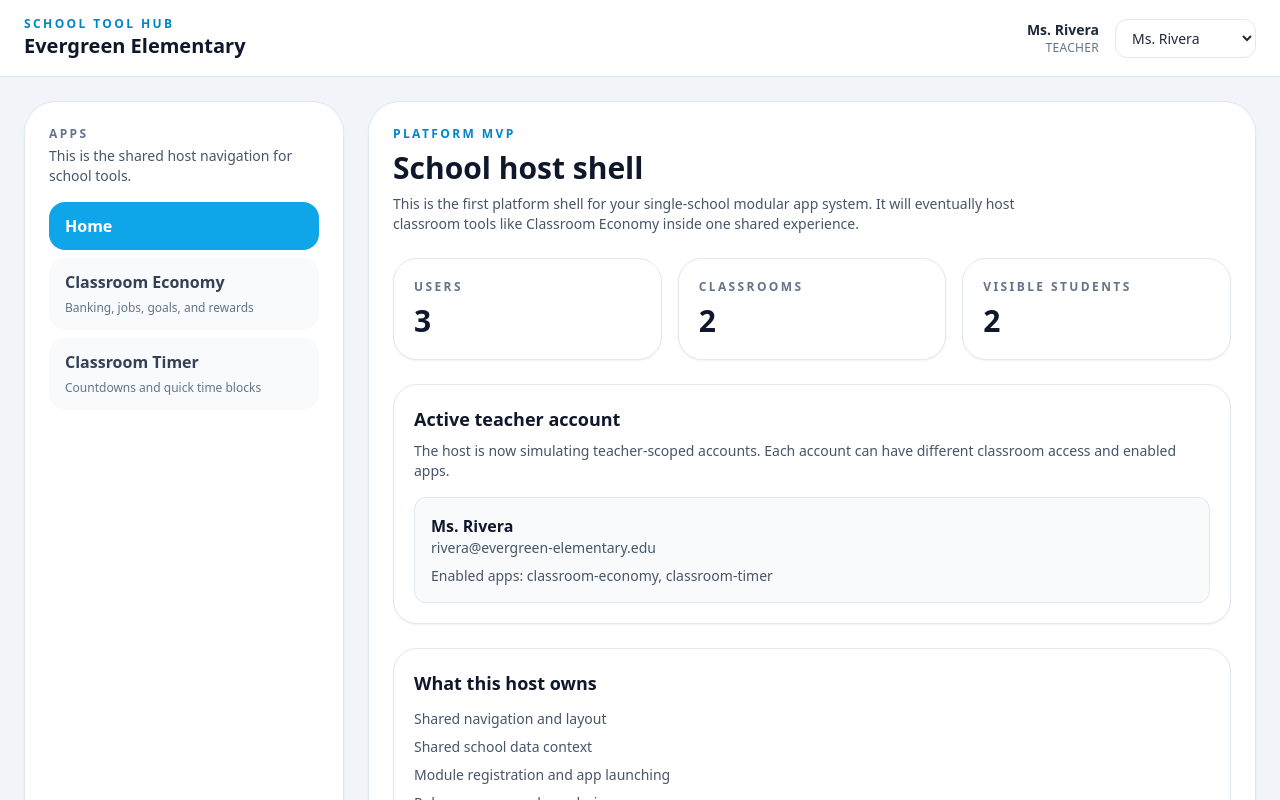
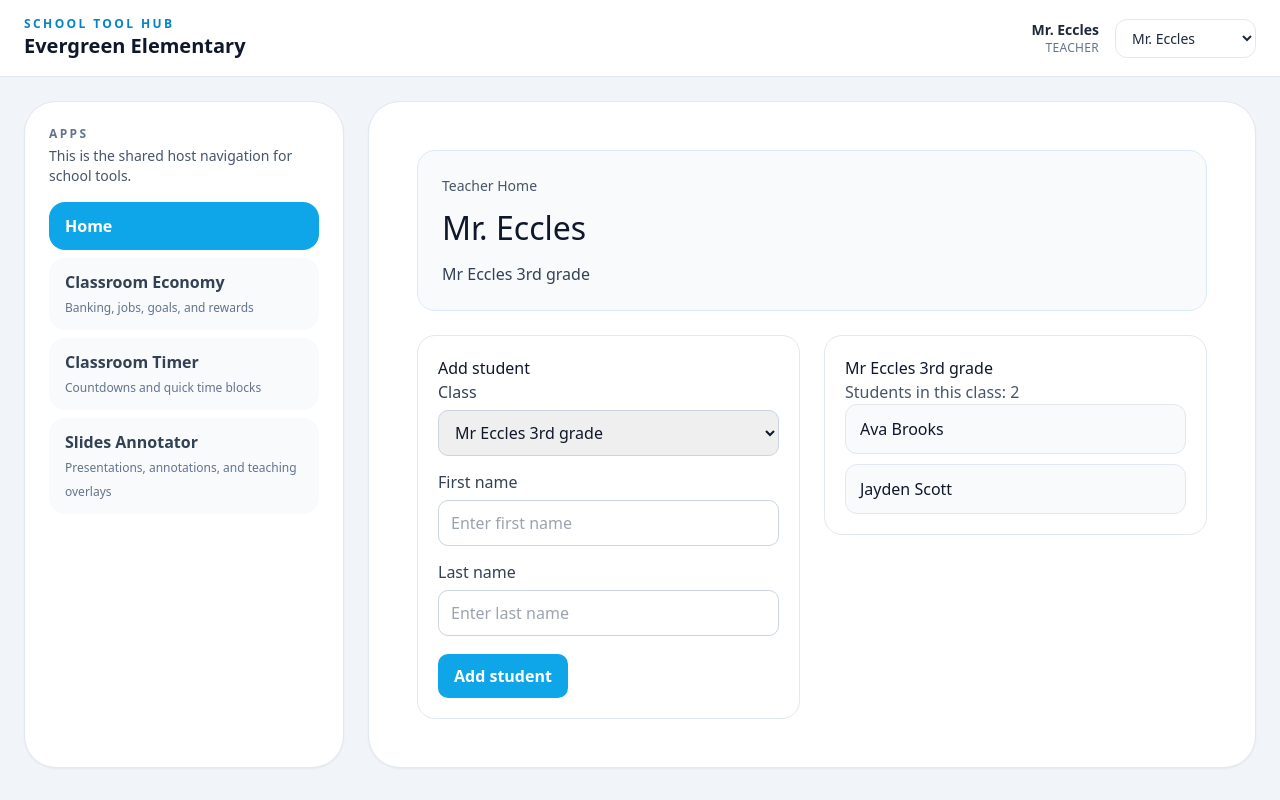
Before and after one commit to LiamS12-12/School_Tool_Hub, a React (Vite) app in the folder host_app/: page / in a window 1280 px wide. Shown: the top 800 px of the page. Built offline with nearby package versions, Linux system fonts and the light colour scheme.

Commit message:
Build host demo with shared classroom data

```diff
--- a/host_app/src/app/hostApp.jsx
+++ b/host_app/src/app/hostApp.jsx
@@ -3,9 +3,13 @@ import { AppHeader } from '../core/shell/AppHeader';
 import { AppSidebar } from '../core/shell/AppSidebar';
 import { DashboardHome } from '../core/shell/DashboardHome';
 import { moduleRegistry } from '../modules/moduleRegistry';
-import { createSchoolContext } from '../shared/data/createSchoolContext';
+import {
+  createSchoolContext,
+  initialUsers,
+  initialClassrooms,
+  initialStudents,
+} from '../shared/data/createSchoolContext';
 import { AppShellPanel } from '../shared/ui/AppShellPanel';
-import { tokens } from '../shared/design/tokens';
 import { getEnabledModules } from '../shared/permissions/schoolPermissions';
 import { loadStoredValue, saveStoredValue } from '../shared/utils/localStorage';
 
@@ -15,11 +19,27 @@ export default function HostApp() {
   const [persistedHostState, setPersistedHostState] = useState(() =>
     loadStoredValue(HOST_APP_STORAGE_KEY, {
       currentUserId: 'teacher-1',
-      activeModuleId: null
+      activeModuleId: null,
     })
   );
+
+  const [users] = useState(initialUsers);
+  const [classrooms] = useState(initialClassrooms);
+  const [students, setStudents] = useState(initialStudents);
+
   const { currentUserId, activeModuleId } = persistedHostState;
-  const schoolContext = useMemo(() => createSchoolContext(currentUserId), [currentUserId]);
+
+  const schoolContext = useMemo(
+    () =>
+      createSchoolContext({
+        currentUserId,
+        users,
+        classrooms,
+        students,
+      }),
+    [currentUserId, users, classrooms, students]
+  );
+
   const availableModules = useMemo(
     () => getEnabledModules(schoolContext.currentUser, moduleRegistry),
     [schoolContext.currentUser]
@@ -28,15 +48,32 @@ export default function HostApp() {
   const setCurrentUserId = (nextUserId) => {
     setPersistedHostState((prev) => ({
       ...prev,
-      currentUserId: nextUserId
+      currentUserId: nextUserId,
     }));
   };
 
   const setActiveModuleId = (nextModuleId) => {
     setPersistedHostState((prev) => ({
       ...prev,
-      activeModuleId: nextModuleId
+      activeModuleId: nextModuleId,
     }));
+  };
+
+  const addStudentToClassroom = ({ firstName, lastName, classroomId }) => {
+    const cleanFirstName = firstName.trim();
+    const cleanLastName = lastName.trim();
+
+    if (!cleanFirstName || !classroomId) return;
+
+    setStudents((prev) => [
+      ...prev,
+      {
+        id: `student-${Date.now()}`,
+        firstName: cleanFirstName,
+        lastName: cleanLastName,
+        classroomId,
+      },
+    ]);
   };
 
   useEffect(() => {
@@ -44,7 +81,10 @@ export default function HostApp() {
   }, [persistedHostState]);
 
   useEffect(() => {
-    if (activeModuleId && !availableModules.some((module) => module.id === activeModuleId)) {
+    if (
+      activeModuleId &&
+      !availableModules.some((module) => module.id === activeModuleId)
+    ) {
       setActiveModuleId(null);
     }
   }, [activeModuleId, availableModules]);
@@ -57,22 +97,29 @@ export default function HostApp() {
   const ActiveScreen = activeModule?.screen || DashboardHome;
 
   return (
-    <div className={`min-h-screen ${tokens.color.background} ${tokens.color.text}`}>
+    <div className="min-h-screen bg-slate-100 text-slate-900">
       <AppHeader
         school={schoolContext.school}
         currentUser={schoolContext.currentUser}
-        users={schoolContext.users}
+        users={users}
         onSwitchUser={setCurrentUserId}
       />
-      <div className="mx-auto flex w-full max-w-7xl gap-6 px-4 py-6 md:px-6">
+
+      <div className="mx-auto flex max-w-7xl gap-6 px-6 py-6">
         <AppSidebar
           modules={availableModules}
           activeModuleId={activeModuleId}
           onSelectModule={setActiveModuleId}
         />
-        <AppShellPanel className="min-h-[70vh] flex-1">
-          <ActiveScreen schoolContext={schoolContext} />
-        </AppShellPanel>
+
+        <main className="min-w-0 flex-1">
+          <AppShellPanel>
+            <ActiveScreen
+              schoolContext={schoolContext}
+              onAddStudent={addStudentToClassroom}
+            />
+          </AppShellPanel>
+        </main>
       </div>
     </div>
   );
--- a/host_app/src/core/shell/DashboardHome.jsx
+++ b/host_app/src/core/shell/DashboardHome.jsx
@@ -1,70 +1,220 @@
-import React from 'react';
-import { Card } from '../../shared/ui/Card';
-import { SectionHeader } from '../../shared/ui/SectionHeader';
-import { tokens } from '../../shared/design/tokens';
+import React, { useMemo, useState } from 'react';
 
-export function DashboardHome({ schoolContext }) {
+export function DashboardHome({ schoolContext, onAddStudent }) {
+  const visibleClassrooms = schoolContext?.visibleClassrooms ?? [];
+  const visibleStudents = schoolContext?.visibleStudents ?? [];
+  const activeClassroom = visibleClassrooms[0] ?? null;
+
+  const [firstName, setFirstName] = useState('');
+  const [lastName, setLastName] = useState('');
+  const [classroomId, setClassroomId] = useState(activeClassroom?.id ?? '');
+
+  const studentsForSelectedClass = useMemo(() => {
+    return visibleStudents.filter((student) => student.classroomId === classroomId);
+  }, [visibleStudents, classroomId]);
+
+  const selectedClassroom =
+    visibleClassrooms.find((classroom) => classroom.id === classroomId) ??
+    activeClassroom;
+
+  const isAdmin = schoolContext?.currentUser?.role === 'admin';
+
+  const handleSubmit = (event) => {
+    event.preventDefault();
+
+    if (!firstName.trim() || !classroomId) return;
+
+    onAddStudent({
+      firstName,
+      lastName,
+      classroomId,
+    });
+
+    setFirstName('');
+    setLastName('');
+  };
+
   return (
-    <div className="space-y-6">
-      <SectionHeader
-        eyebrow="Platform MVP"
-        title="School host shell"
-        description="This is the first platform shell for your single-school modular app system. It will eventually host classroom tools like Classroom Economy inside one shared experience."
-      />
+    <div style={{ padding: '24px' }}>
+      <div
+        style={{
+          background: '#f8fafc',
+          border: '1px solid #dbeafe',
+          borderRadius: '18px',
+          padding: '24px',
+          marginBottom: '24px',
+        }}
+      >
+        <p style={{ margin: 0, fontSize: '14px', color: '#475569' }}>
+          Teacher Home
+        </p>
+        <h1 style={{ margin: '8px 0 10px 0', fontSize: '32px', color: '#0f172a' }}>
+          {schoolContext?.currentUser?.name}
+        </h1>
+        <p style={{ margin: 0, color: '#334155' }}>
+          {isAdmin
+            ? 'Admin view - all classroom data is available across the host app.'
+            : selectedClassroom?.name ?? 'No class selected'}
+        </p>
+      </div>
 
-      <section className="grid gap-4 md:grid-cols-3">
-        <Card className="bg-slate-50">
-          <p className={`${tokens.typography.eyebrow} ${tokens.color.textSoft}`}>Users</p>
-          <p className="mt-2 text-3xl font-extrabold text-slate-900">{schoolContext.users.length}</p>
-        </Card>
-        <Card className="bg-slate-50">
-          <p className={`${tokens.typography.eyebrow} ${tokens.color.textSoft}`}>Classrooms</p>
-          <p className="mt-2 text-3xl font-extrabold text-slate-900">{schoolContext.classrooms.length}</p>
-        </Card>
-        <Card className="bg-slate-50">
-          <p className={`${tokens.typography.eyebrow} ${tokens.color.textSoft}`}>Visible Students</p>
-          <p className="mt-2 text-3xl font-extrabold text-slate-900">{schoolContext.visibleStudents.length}</p>
-        </Card>
-      </section>
+      <div
+        style={{
+          display: 'grid',
+          gridTemplateColumns: '1fr 1fr',
+          gap: '24px',
+          alignItems: 'start',
+        }}
+      >
+        <div
+          style={{
+            background: '#ffffff',
+            border: '1px solid #e2e8f0',
+            borderRadius: '18px',
+            padding: '20px',
+          }}
+        >
+          <h2 style={{ marginTop: 0, color: '#0f172a' }}>Add student</h2>
 
-      <Card>
-        <h3 className="text-lg font-bold text-slate-900">Active teacher account</h3>
-        <p className="mt-2 text-sm text-slate-600">
-          The host is now simulating teacher-scoped accounts. Each account can have different classroom access and enabled apps.
-        </p>
-        <div className="mt-4 rounded-xl border border-slate-200 bg-slate-50 px-4 py-4">
-          <p className="font-bold text-slate-900">{schoolContext.currentUser.name}</p>
-          <p className="text-sm text-slate-600">{schoolContext.currentUser.email}</p>
-          <p className="mt-2 text-sm text-slate-600">
-            Enabled apps: {(schoolContext.teacherProfile.enabledModules || []).join(', ') || 'None'}
+          <form onSubmit={handleSubmit}>
+            <div style={{ marginBottom: '14px' }}>
+              <label
+                htmlFor="classroom-select"
+                style={{ display: 'block', marginBottom: '6px', color: '#334155' }}
+              >
+                Class
+              </label>
+              <select
+                id="classroom-select"
+                value={classroomId}
+                onChange={(event) => setClassroomId(event.target.value)}
+                style={{
+                  width: '100%',
+                  padding: '10px 12px',
+                  borderRadius: '10px',
+                  border: '1px solid #cbd5e1',
+                }}
+              >
+                {visibleClassrooms.map((classroom) => (
+                  <option key={classroom.id} value={classroom.id}>
+                    {classroom.name}
+                  </option>
+                ))}
+              </select>
+            </div>
+
+            <div style={{ marginBottom: '14px' }}>
+              <label
+                htmlFor="first-name"
+                style={{ display: 'block', marginBottom: '6px', color: '#334155' }}
+              >
+                First name
+              </label>
+              <input
+                id="first-name"
+                value={firstName}
+                onChange={(event) => setFirstName(event.target.value)}
+                placeholder="Enter first name"
+                style={{
+                  width: '100%',
+                  padding: '10px 12px',
+                  borderRadius: '10px',
+                  border: '1px solid #cbd5e1',
+                  boxSizing: 'border-box',
+                }}
+              />
+            </div>
+
+            <div style={{ marginBottom: '18px' }}>
+              <label
+                htmlFor="last-name"
+                style={{ display: 'block', marginBottom: '6px', color: '#334155' }}
+              >
+                Last name
+              </label>
+              <input
+                id="last-name"
+                value={lastName}
+                onChange={(event) => setLastName(event.target.value)}
+                placeholder="Enter last name"
+                style={{
+                  width: '100%',
+                  padding: '10px 12px',
+                  borderRadius: '10px',
+                  border: '1px solid #cbd5e1',
+                  boxSizing: 'border-box',
+                }}
+              />
+            </div>
+
+            <button
+              type="submit"
+              style={{
+                background: '#0ea5e9',
+                color: '#ffffff',
+                border: 'none',
+                borderRadius: '10px',
+                padding: '10px 16px',
+                cursor: 'pointer',
+                fontWeight: 600,
+              }}
+            >
+              Add student
+            </button>
+          </form>
+        </div>
+
+        <div
+          style={{
+            background: '#ffffff',
+            border: '1px solid #e2e8f0',
+            borderRadius: '18px',
+            padding: '20px',
+          }}
+        >
+          <h2 style={{ marginTop: 0, color: '#0f172a' }}>
+            {selectedClassroom?.name ?? 'Class list'}
+          </h2>
+          <p style={{ color: '#475569', marginTop: 0 }}>
+            Students in this class: {studentsForSelectedClass.length}
           </p>
+
+          <div
+            style={{
+              display: 'grid',
+              gap: '10px',
+            }}
+          >
+            {studentsForSelectedClass.map((student) => (
+              <div
+                key={student.id}
+                style={{
+                  background: '#f8fafc',
+                  border: '1px solid #e2e8f0',
+                  borderRadius: '12px',
+                  padding: '12px 14px',
+                }}
+              >
+                {student.firstName} {student.lastName}
+              </div>
+            ))}
+
+            {studentsForSelectedClass.length === 0 && (
+              <div
+                style={{
+                  background: '#f8fafc',
+                  border: '1px dashed #cbd5e1',
+                  borderRadius: '12px',
+                  padding: '14px',
+                  color: '#64748b',
+                }}
+              >
+                No students added yet.
+              </div>
+            )}
+          </div>
         </div>
-      </Card>
-
-      <Card>
-        <h3 className="text-lg font-bold text-slate-900">What this host owns</h3>
-        <ul className="mt-3 space-y-2 text-sm text-slate-600">
-          <li>Shared navigation and layout</li>
-          <li>Shared school data context</li>
-          <li>Module registration and app launching</li>
-          <li>Role-aware access boundaries</li>
-        </ul>
-      </Card>
-
-      <Card>
-        <h3 className="text-lg font-bold text-slate-900">Current teacher scope</h3>
-        <p className="mt-2 text-sm text-slate-600">
-          The current signed-in user should only see classrooms and students within their allowed scope.
-        </p>
-        <div className="mt-4 grid gap-3 md:grid-cols-2">
-          {schoolContext.visibleClassrooms.map((classroom) => (
-            <div key={classroom.id} className={`rounded-xl border ${tokens.color.border} ${tokens.color.surfaceMuted} px-4 py-3`}>
-              <p className="font-bold text-slate-900">{classroom.name}</p>
-              <p className="text-sm text-slate-600">Grade {classroom.gradeLevel}</p>
-            </div>
-          ))}
-        </div>
-      </Card>
+      </div>
     </div>
   );
 }
--- /dev/null
+++ b/host_app/src/modules/slides-annotator/SlidesAnnotatorModule.jsx
@@ -0,0 +1,94 @@
+export function SlidesAnnotatorModule({ schoolContext }) {
+  const classroom = schoolContext?.visibleClassrooms?.[0];
+  const students = schoolContext?.visibleStudents ?? [];
+
+  return (
+    <div style={{ padding: '24px' }}>
+      <h1 style={{ marginBottom: '8px' }}>Slides Annotator</h1>
+      <p style={{ marginTop: 0, marginBottom: '24px', opacity: 0.8 }}>
+        Demo module for presentation overlays and teaching annotations
+      </p>
+
+      <div
+        style={{
+          display: 'grid',
+          gridTemplateColumns: '320px 1fr',
+          gap: '24px',
+          alignItems: 'start',
+        }}
+      >
+        <div
+          style={{
+            border: '1px solid #2a2a2a',
+            borderRadius: '16px',
+            padding: '16px',
+            background: '#f8fafc',
+          }}
+        >
+          <h2 style={{ marginTop: 0 }}>Shared Class Data</h2>
+          <p><strong>Active Class:</strong> {classroom?.name ?? 'No class selected'}</p>
+          <p><strong>Student Count:</strong> {students.length}</p>
+
+          <div style={{ marginTop: '16px' }}>
+            <strong>Students</strong>
+            <ul style={{ paddingLeft: '20px' }}>
+              {students.slice(0, 5).map((student) => (
+                <li key={student.id}>{student.firstName} {student.lastName}</li>
+              ))}
+            </ul>
+          </div>
+        </div>
+
+        <div
+          style={{
+            border: '1px solid #2a2a2a',
+            borderRadius: '16px',
+            padding: '16px',
+            background: '#f8fafc',
+          }}
+        >
+          <h2 style={{ marginTop: 0 }}>Presentation Area</h2>
+
+          <div
+            style={{
+              display: 'flex',
+              gap: '12px',
+              marginBottom: '16px',
+              flexWrap: 'wrap',
+            }}
+          >
+            <button>Move</button>
+            <button>Pen</button>
+            <button>Highlight</button>
+            <button>Eraser</button>
+            <button>Text</button>
+            <button>Clear</button>
+          </div>
+
+          <div
+            style={{
+              height: '480px',
+              borderRadius: '12px',
+              border: '1px dashed #444',
+              display: 'flex',
+              alignItems: 'center',
+              justifyContent: 'center',
+              background: '#f8fafc',
+              textAlign: 'center',
+              padding: '24px',
+            }}
+          >
+            <div>
+              <p style={{ fontSize: '18px', marginBottom: '8px' }}>
+                Slide deck / annotation canvas goes here
+              </p>
+              <p style={{ opacity: 0.7, margin: 0 }}>
+                Will add google slide intigration
+              </p>
+            </div>
+          </div>
+        </div>
+      </div>
+    </div>
+  );
+}
--- /dev/null
+++ b/host_app/src/modules/slides-annotator/index.js
@@ -0,0 +1,9 @@
+import { SlidesAnnotatorModule } from './SlidesAnnotatorModule';
+
+export const slidesAnnotatorModule = {
+  id: 'slides-annotator',
+  name: 'Slides Annotator',
+  description: 'Presentations, annotations, and teaching overlays',
+  permissions: ['slides-annotator:view'],
+  screen: SlidesAnnotatorModule,
+};
--- a/host_app/src/shared/data/createSchoolContext.js
+++ b/host_app/src/shared/data/createSchoolContext.js
@@ -5,36 +5,36 @@ import {
   createStudent,
   createUser,
   ROLE_ADMIN,
-  ROLE_TEACHER
+  ROLE_TEACHER,
 } from './entities';
 import { getVisibleClassrooms, getVisibleStudents } from '../permissions/schoolPermissions';
 
 const school = createSchool({
   id: 'school-1',
-  name: 'Evergreen Elementary'
+  name: 'Evergreen Elementary',
 });
 
 const schoolSettings = createSchoolSettings({
   schoolName: 'Evergreen Elementary',
   primaryColor: '#0ea5e9',
-  supportEmail: 'office@evergreen-elementary.edu'
+  supportEmail: 'office@evergreen-elementary.edu',
 });
 
-const users = [
+export const initialUsers = [
   createUser({
     id: 'admin-1',
     name: 'Principal Chen',
     role: ROLE_ADMIN,
     email: 'chen@evergreen-elementary.edu',
-    enabledModules: ['classroom-economy', 'classroom-timer']
+    enabledModules: ['classroom-economy', 'classroom-timer', 'slides-annotator'],
   }),
   createUser({
     id: 'teacher-1',
-    name: 'Ms. Rivera',
+    name: 'Mr. Eccles',
     role: ROLE_TEACHER,
-    email: 'rivera@evergreen-elementary.edu',
-    enabledModules: ['classroom-economy', 'classroom-timer'],
-    defaultClassroomId: 'class-1'
+    email: 'eccles@evergreen-elementary.edu',
+    enabledModules: ['classroom-economy', 'classroom-timer', 'slides-annotator'],
+    defaultClassroomId: 'class-1',
   }),
   createUser({
     id: 'teacher-2',
@@ -42,24 +42,57 @@ const users = [
     role: ROLE_TEACHER,
     email: 'patel@evergreen-elementary.edu',
     enabledModules: ['classroom-timer'],
-    defaultClassroomId: 'class-2'
-  })
+    defaultClassroomId: 'class-2',
+  }),
 ];
 
-const classrooms = [
-  createClassroom({ id: 'class-1', name: 'Ms. Rivera - Grade 3', gradeLevel: '3', teacherId: 'teacher-1' }),
-  createClassroom({ id: 'class-2', name: 'Mr. Patel - Grade 4', gradeLevel: '4', teacherId: 'teacher-2' })
+export const initialClassrooms = [
+  createClassroom({
+    id: 'class-1',
+    name: 'Mr Eccles 3rd grade',
+    gradeLevel: '3',
+    teacherId: 'teacher-1',
+  }),
+  createClassroom({
+    id: 'class-2',
+    name: 'Mr. Patel - Grade 4',
+    gradeLevel: '4',
+    teacherId: 'teacher-2',
+  }),
 ];
 
-const students = [
-  createStudent({ id: 'student-1', firstName: 'Ava', lastName: 'Brooks', classroomId: 'class-1' }),
-  createStudent({ id: 'student-2', firstName: 'Jayden', lastName: 'Scott', classroomId: 'class-1' }),
-  createStudent({ id: 'student-3', firstName: 'Mila', lastName: 'Nguyen', classroomId: 'class-2' })
+export const initialStudents = [
+  createStudent({
+    id: 'student-1',
+    firstName: 'Ava',
+    lastName: 'Brooks',
+    classroomId: 'class-1',
+  }),
+  createStudent({
+    id: 'student-2',
+    firstName: 'Jayden',
+    lastName: 'Scott',
+    classroomId: 'class-1',
+  }),
+  createStudent({
+    id: 'student-3',
+    firstName: 'Mila',
+    lastName: 'Nguyen',
+    classroomId: 'class-2',
+  }),
 ];
 
-export function createSchoolContext(currentUserId = 'teacher-1') {
+export function createSchoolContext({
+  currentUserId = 'teacher-1',
+  users = initialUsers,
+  classrooms = initialClassrooms,
+  students = initialStudents,
+} = {}) {
   const currentUser = users.find((user) => user.id === currentUserId) || users[0];
-  const classroomsById = Object.fromEntries(classrooms.map((classroom) => [classroom.id, classroom]));
+  const classroomsById = Object.fromEntries(
+    classrooms.map((classroom) => [classroom.id, classroom])
+  );
+
   const visibleClassrooms = getVisibleClassrooms(currentUser, classrooms);
   const visibleStudents = getVisibleStudents(currentUser, students, classroomsById);
 
@@ -75,7 +108,8 @@ export function createSchoolContext(currentUserId = 'teacher-1') {
     visibleStudents,
     teacherProfile: {
       enabledModules: currentUser.enabledModules || [],
-      defaultClassroomId: currentUser.defaultClassroomId || visibleClassrooms[0]?.id || null
-    }
+      defaultClassroomId:
+        currentUser.defaultClassroomId || visibleClassrooms[0]?.id || null,
+    },
   };
 }
```
Also changed, not shown: host_app/src/modules/moduleRegistry.js (+6 -1 lines).
